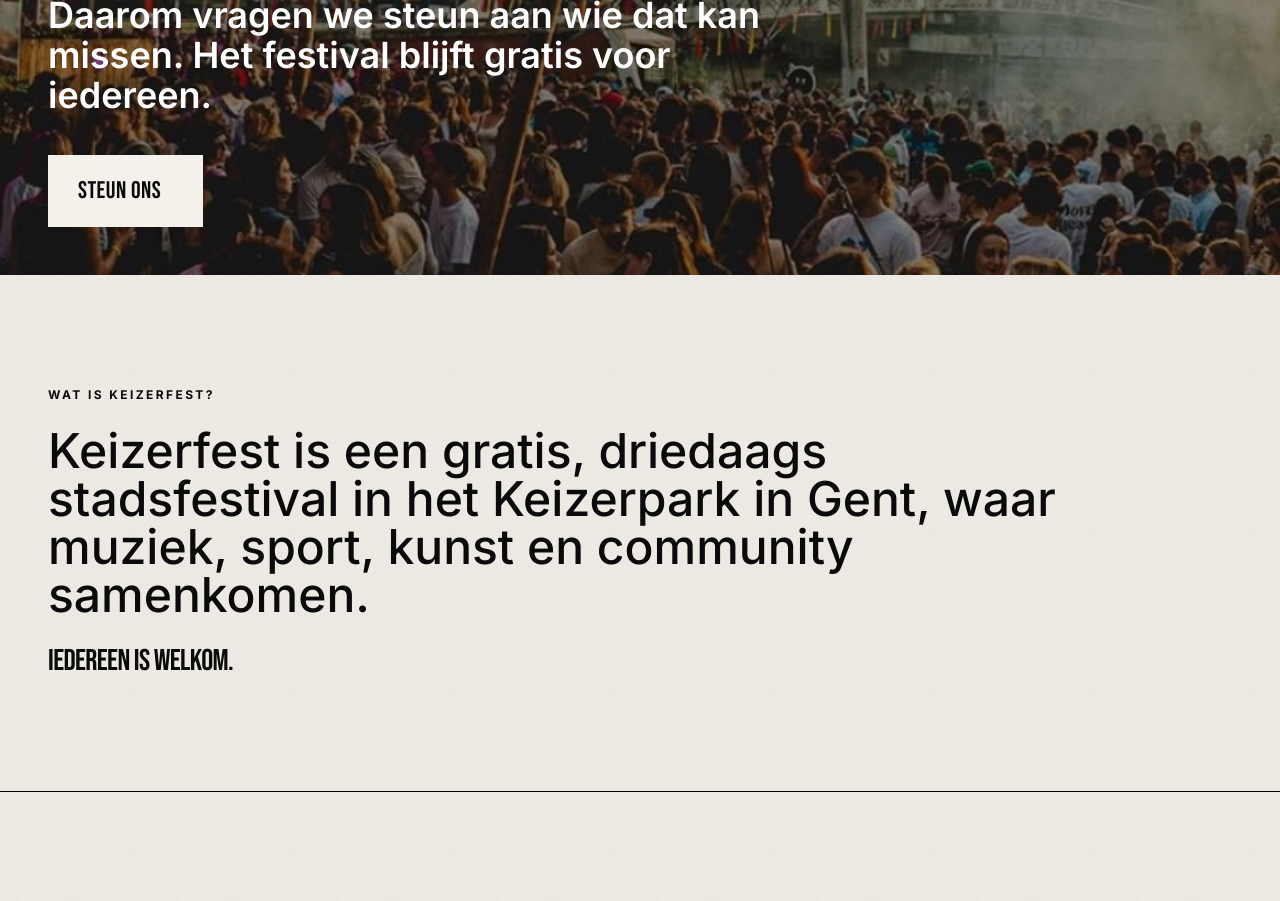
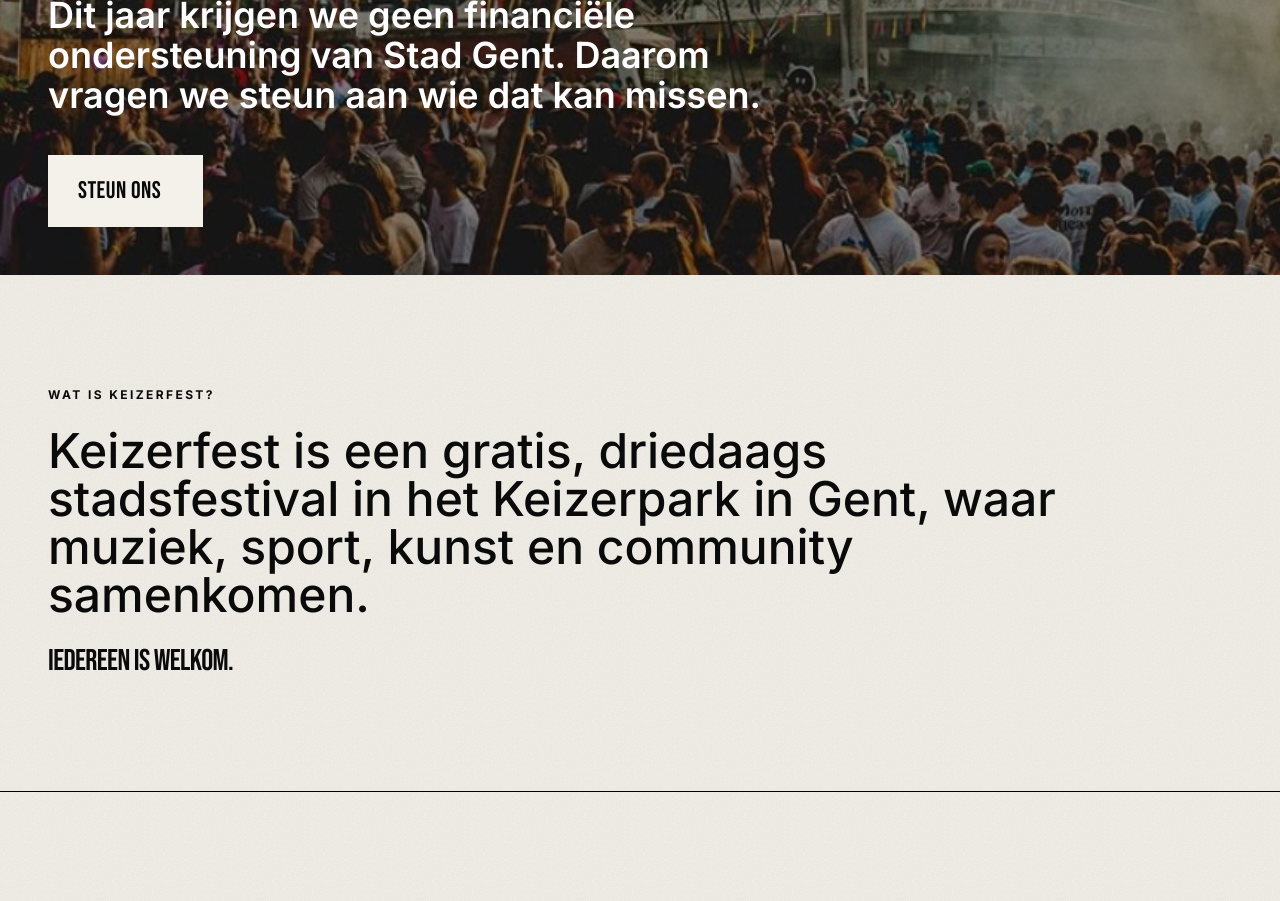
Before and after one commit to jakesparrew/keizerfest, a website: page index.html in a window 1280 px wide. Shown: the part 774-1675 px from the top of the page. Drawn offline with nearby package versions, Linux system fonts and the light colour scheme; no server answers; some icons are missing.

Commit message:
Hero subline now leads with the no-Stad-Gent line; partners 'gent:' → 'GENT'

```diff
--- a/index.html
+++ b/index.html
@@ -205,7 +205,7 @@
           <h1 class="text-[10vw] md:text-[7vw] leading-[0.92] mb-6" data-i18n-html="hero_headline">
             KEIZERFEST 2026.<br>DRIE DAGEN GRATIS<br>IN HET PARK.
           </h1>
-          <p class="text-2xl md:text-4xl font-semibold leading-tight mb-10 max-w-3xl" data-i18n="hero_subline">Daarom vragen we steun aan wie dat kan missen. Het festival blijft gratis voor iedereen.</p>
+          <p class="text-2xl md:text-4xl font-semibold leading-tight mb-10 max-w-3xl" data-i18n="hero_subline">Dit jaar krijgen we geen financi&euml;le ondersteuning van Stad Gent. Daarom vragen we steun aan wie dat kan missen.</p>
           <a href="https://www.ticketbalie.com/keizerfest" target="_blank" rel="noopener" class="btn-steun btn-steun-light">
             <span data-i18n="cta_steun_ons">STEUN ONS</span>
             <iconify-icon icon="lucide:arrow-up-right"></iconify-icon>
@@ -498,7 +498,7 @@
           <div class="grid grid-cols-2 sm:grid-cols-3 lg:grid-cols-4 gap-x-8 gap-y-6 items-center border-t border-black/20 pt-10">
             <a href="https://www.ticketbalie.com/keizerfest" target="_blank" rel="noopener" class="display text-2xl md:text-3xl hover:underline underline-offset-4">TICKETBALIE</a>
             <a href="https://supershift.work" target="_blank" rel="noopener" class="display text-2xl md:text-3xl hover:underline underline-offset-4">SUPERSHIFT</a>
-            <span class="display text-2xl md:text-3xl">gent:</span>
+            <span class="display text-2xl md:text-3xl">GENT</span>
             <span class="display text-2xl md:text-3xl">MADCAT</span>
             <span class="display text-2xl md:text-3xl">CORONA</span>
             <span class="display text-2xl md:text-3xl">B2S</span>
@@ -572,7 +572,7 @@
         hero_eyebrow_right: "DOOR EN VOOR DE STAD",
         hero_kicker: "DIT JAAR ZONDER STAD GENT",
         hero_headline: "KEIZERFEST 2026.<br>DRIE DAGEN GRATIS<br>IN HET PARK.",
-        hero_subline: "Daarom vragen we steun aan wie dat kan missen. Het festival blijft gratis voor iedereen.",
+        hero_subline: "Dit jaar krijgen we geen financiële ondersteuning van Stad Gent. Daarom vragen we steun aan wie dat kan missen.",
         intro_label: "WAT IS KEIZERFEST?",
         intro_main: "Keizerfest is een gratis, driedaags stadsfestival in het Keizerpark in Gent, waar muziek, sport, kunst en community samenkomen.",
         intro_concepts: "Van urban cultuur en internationale acts tot yoga in het park, kinderanimatie en creatieve workshops. Met vier concepten — Back2Scratch, B*tch Don't Kill My Vibe, Wallhala en Wide Open — creëren we ruimte voor ontmoeting, expressie en talentontwikkeling.",
@@ -690,7 +690,7 @@
         hero_eyebrow_right: "BY AND FOR THE CITY",
         hero_kicker: "THIS YEAR WITHOUT CITY OF GHENT",
         hero_headline: "KEIZERFEST 2026.<br>THREE FREE DAYS<br>IN THE PARK.",
-        hero_subline: "So we're asking those who can spare it for support. The festival stays free for everyone.",
+        hero_subline: "This year we receive no financial support from the City of Ghent. So we're asking those who can spare it for support.",
         intro_label: "WHAT IS KEIZERFEST?",
         intro_main: "Keizerfest is a free, three-day city festival in Keizerpark, Ghent — where music, sport, art and community come together.",
         intro_concepts: "From urban culture and international acts to yoga in the park, kids' programmes and creative workshops. With four concepts — Back2Scratch, B*tch Don't Kill My Vibe, Wallhala and Wide Open — we make space for meeting, expression and talent.",
@@ -807,7 +807,7 @@
         hero_eyebrow_right: "PAR ET POUR LA VILLE",
         hero_kicker: "CETTE ANNÉE SANS LA VILLE DE GAND",
         hero_headline: "KEIZERFEST 2026.<br>TROIS JOURS GRATUITS<br>DANS LE PARC.",
-        hero_subline: "Nous demandons donc un coup de main à celles et ceux qui peuvent. Le festival reste gratuit pour tout le monde.",
+        hero_subline: "Cette année, nous ne recevons aucun soutien financier de la Ville de Gand. Nous demandons donc un coup de main à celles et ceux qui peuvent.",
         intro_label: "QU'EST-CE QUE KEIZERFEST ?",
         intro_main: "Keizerfest est un festival urbain gratuit de trois jours au Keizerpark à Gand, où la musique, le sport, l'art et la communauté se rencontrent.",
         intro_concepts: "De la culture urbaine et des artistes internationaux au yoga dans le parc, en passant par les ateliers créatifs et l'animation enfants. Avec quatre concepts — Back2Scratch, B*tch Don't Kill My Vibe, Wallhala et Wide Open — on crée un espace pour la rencontre, l'expression et les talents.",
```
